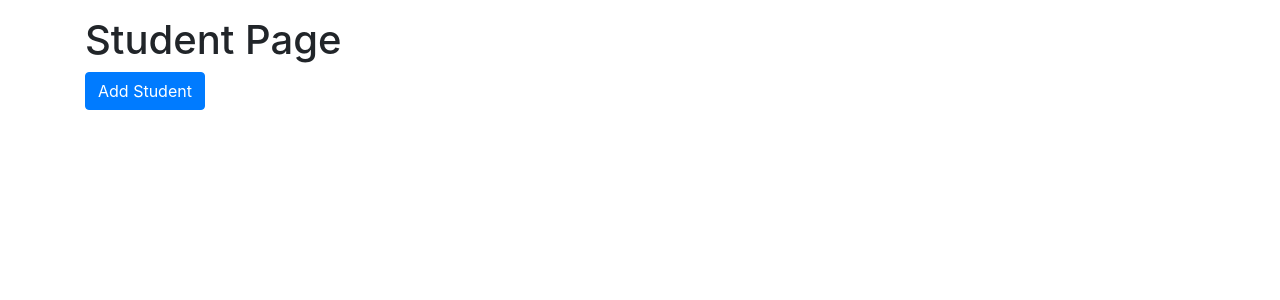
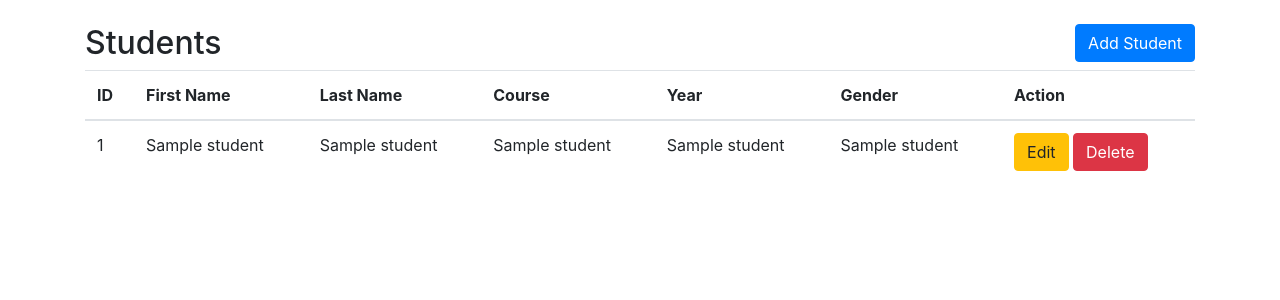
Before and after one commit to Lothany/CCC181-SIS, a Flask app: template website/templates/student.html in a window 1280 px wide. Shown: the part 56-356 px from the top of the page. Run offline with Flask 3, Linux system fonts and the light colour scheme; the template is opened without the code that fills it: most values are stand-ins (such as "Sample title", 1, 10 or a date in 2020); parts of the project's set-up code (start-up, migrations or seed data) failed here and were passed over; some libraries are stand-ins or nearby versions.

Commit message:
implemented display table for students

```diff
--- a/website/templates/add_student.html
+++ b/website/templates/add_student.html
@@ -67,6 +67,7 @@
     </div>
     <br />
     <button type ="submit" class="btn btn-primary">Submit</button>
+    <a href="/student" class="btn btn-secondary">Cancel</a>
 </form>
 
 {% endblock%}
--- a/website/templates/student.html
+++ b/website/templates/student.html
@@ -3,8 +3,56 @@
 {% block title %}Student{% endblock %}
 
 {% block content %}
-<h1>Student Page</h1>
+    <div class="row mt-2">
+        <div class="col">
+            <h2>Students</h2>
+        </div>
+        <div class="col text-right">
+            <a class="btn btn-primary" id="addStudent" href="/student/add">Add Student</a>
+        </div>
+    </div>
+    <table class="table">
+        <thead>
+        <tr>
+            <th>ID</th>
+            <th>First Name</th>
+            <th>Last Name</th>
+            <th>Course</th>
+            <th>Year</th>
+            <th>Gender</th>
+            <th>Action</th>
+        </tr>
+        </thead>
+        <tbody>
+        {% for student in students %}
+            <tr>
+                <td>{{ student[0] }}</td>
+                <td>{{ student[1] }}</td>
+                <td>{{ student[2] }}</td>
+                <td>{{ student[3] }}</td>
+                <td>{{ student[4] }}</td>
+                <td>{{ student[5] }}</td>
+                <td>
+                    <form action="/student/edit" method="get" style="display: inline;">
+                        <button class="btn btn-warning" type="submit">Edit</button>
+                    </form>
+                    <form action="/student/delete" method="post" style="display: inline;">
+                        <button class="btn btn-danger" type="button" onclick="confirmDelete()">Delete</button>
+                    </form>
 
-<a class="btn btn-primary" id="addStudent" href="/add_student">Add Student</a>
+                    <script>
+                        function confirmDelete() {
+                            if (window.confirm("Are you sure you want to delete this student?")) {
+                                // If the user confirms, submit the form
+                                document.querySelector('form[action="/student/delete"]').submit();
+                            }
+                        }
+                    </script>
 
-{% endblock%}
+                </td>
+            </tr>
+        {% endfor %}
+        </tbody>
+    </table>
+</div>
+{% endblock %}
```
Also changed, not shown: website/models.py (+15 -0 lines), website/student/controller.py (+5 -3 lines).
